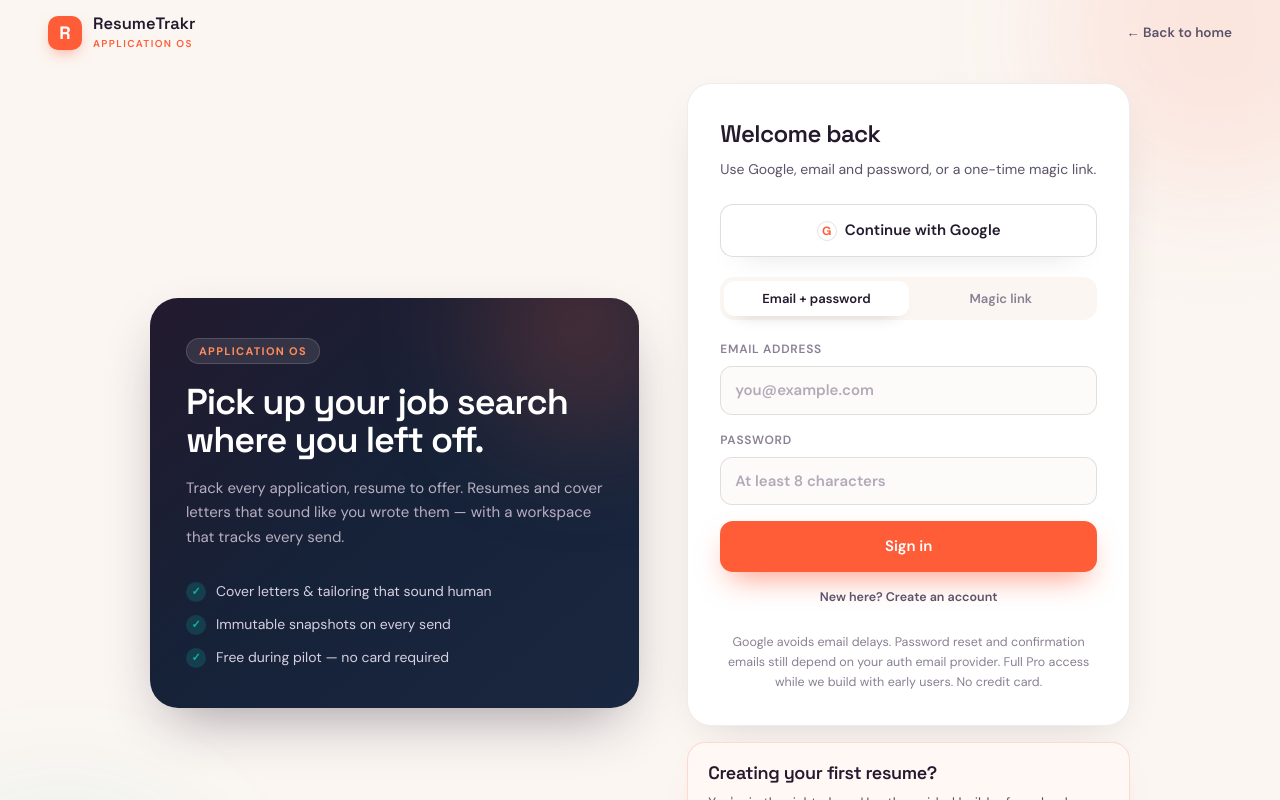
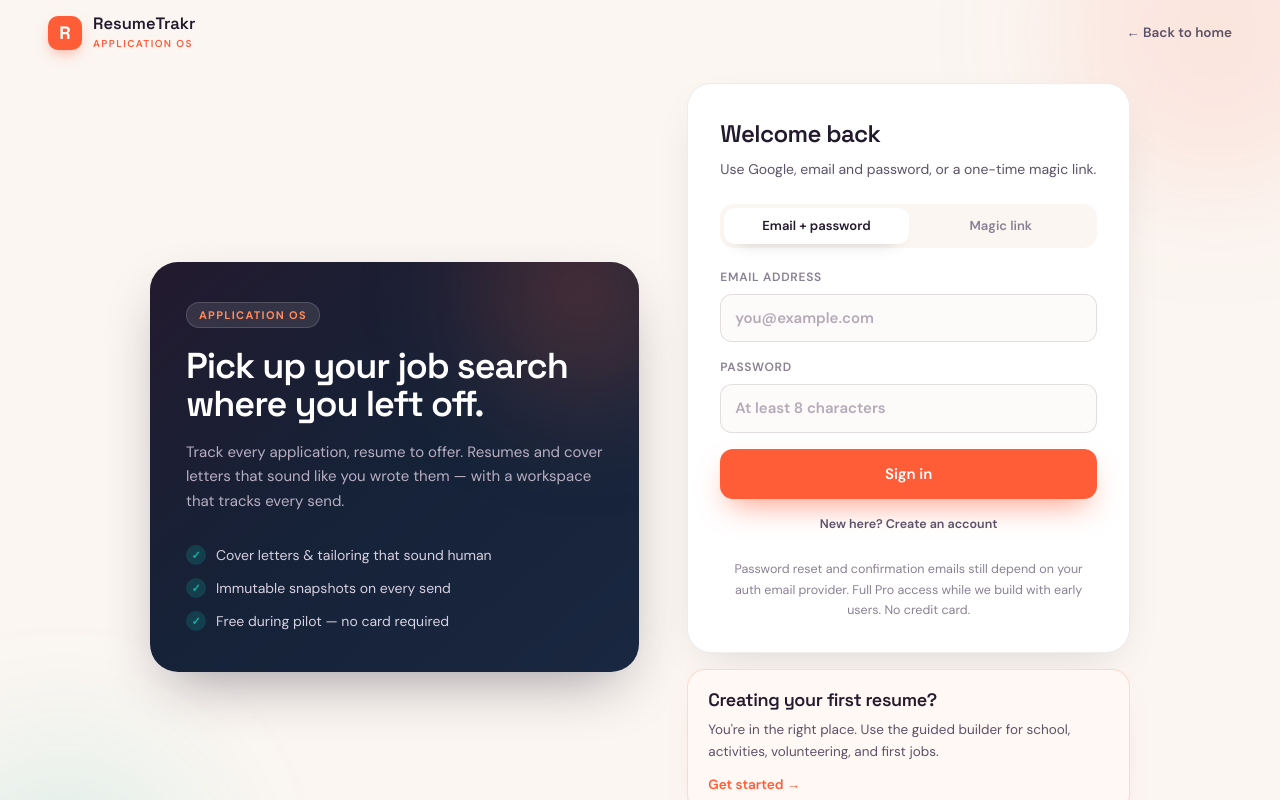
Before and after one commit to nipez/resume-studio, a Next.js app: page /login in a window 1280 px wide. Shown: the top 800 px of the page. Built offline with nearby package versions, Linux system fonts and the light colour scheme.

Commit message:
Gate Google auth behind provider flag

```diff
--- a/app/login/login-form.tsx
+++ b/app/login/login-form.tsx
@@ -20,6 +20,8 @@ const TRUST_ITEMS = [
 ] as const;
 
 const FIRST_RESUME_HREF = `/login?next=${encodeURIComponent("/build?mode=student")}`;
+const GOOGLE_AUTH_ENABLED =
+  process.env.NEXT_PUBLIC_AUTH_GOOGLE_ENABLED === "true";
 
 type AuthMode = "password" | "magic";
 type PasswordFlow = "sign-in" | "create";
@@ -266,6 +268,7 @@ export default function LoginForm() {
                 </div>
               ) : (
                 <div className="space-y-5">
+                  {GOOGLE_AUTH_ENABLED ? (
                     <button
                       type="button"
                       onClick={handleGoogleSignIn}
@@ -277,6 +280,7 @@ export default function LoginForm() {
                       </span>
                       Continue with Google
                     </button>
+                  ) : null}
 
                   <div className="flex rounded-[14px] bg-[#fbf6f2] p-1">
                     {(["password", "magic"] as const).map((mode) => (
@@ -398,8 +402,11 @@ export default function LoginForm() {
               )}
 
               <p className="mt-6 text-center text-[12.5px] leading-relaxed text-[#8a8094]">
-                Google avoids email delays. Password reset and confirmation emails
-                still depend on your auth email provider.{" "}
+                {GOOGLE_AUTH_ENABLED
+                  ? "Google avoids email delays. "
+                  : null}
+                Password reset and confirmation emails still depend on your auth
+                email provider.{" "}
                 {PILOT_FINE_PRINT.split(" · ")[0]}.
               </p>
             </div>
```
Also changed, not shown: 2 other files (tests, documents, lock files or other folders). Lines whose indentation alone changed are shown as unchanged.
